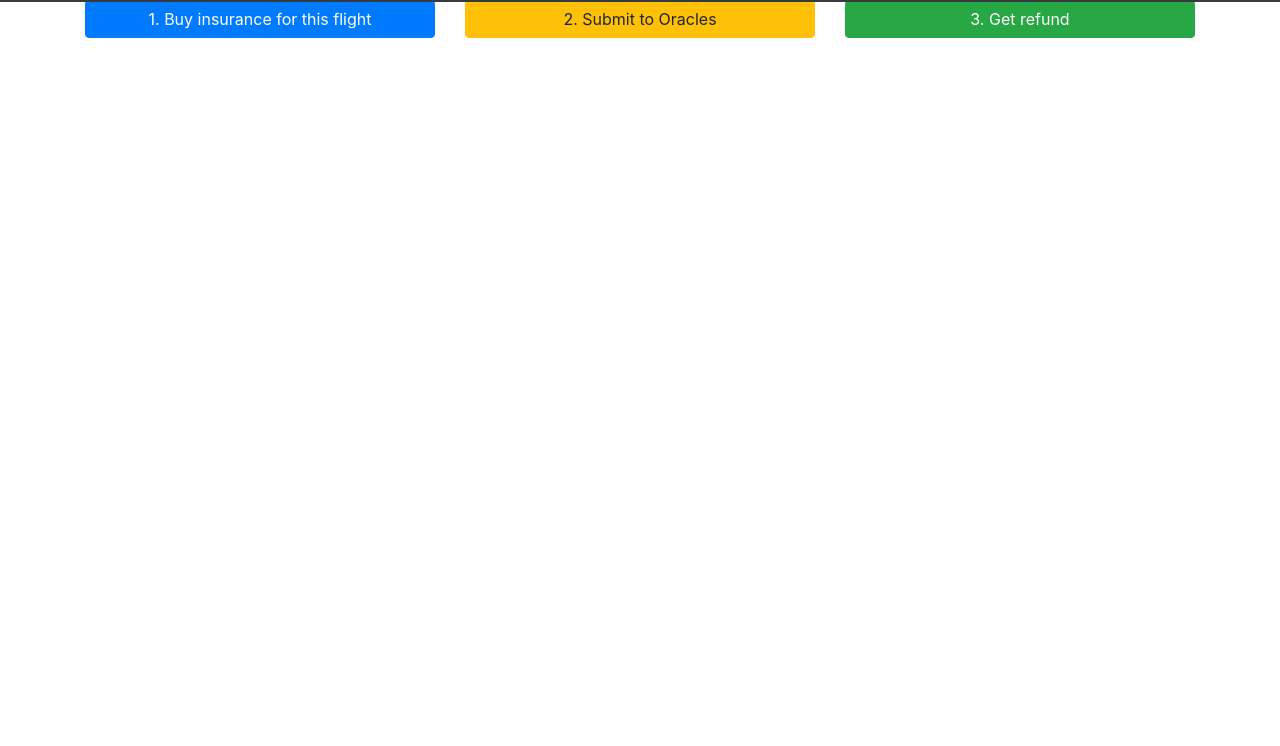
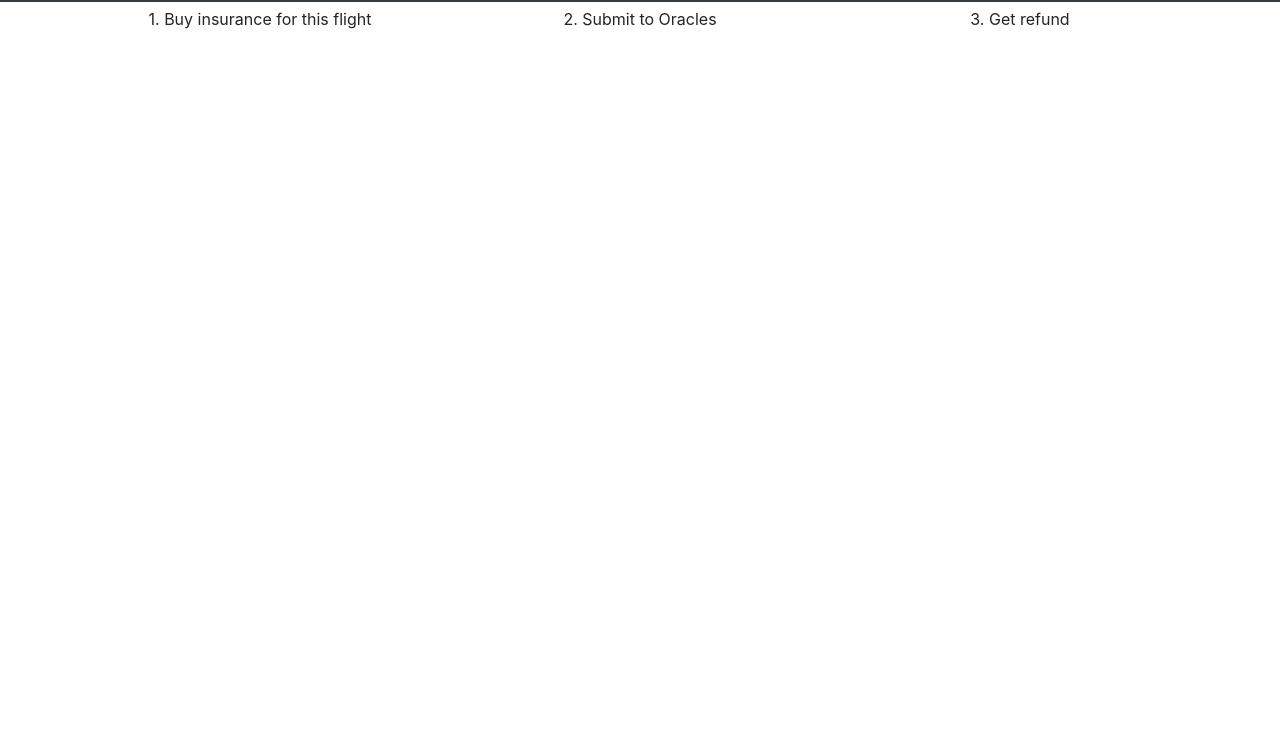
Before and after one commit to scheuclu/SoliditySampleProjects, a website: page FlighSurety/src/dapp/index.html in a window 1280 px wide. Shown: the part 54-800 px from the top of the page. Drawn offline with nearby package versions, Linux system fonts and the light colour scheme.

Commit message:
Updated UI

```diff
--- a/FlighSurety/src/dapp/flightsurety.css
+++ b/FlighSurety/src/dapp/flightsurety.css
@@ -1,19 +1,22 @@
 body {
-    background-image: url('flight.jpg'); /* Source: iStockPhoto */
+    background-image: url('https://upload.wikimedia.org/wikipedia/commons/b/b5/Antonov_Design_Bureau_Antonov_An-225_Mriya_at_Leipzig_Halle_%28EDDP-LEJ%29.jpg'); /* Source: iStockPhoto */
     background-repeat: no-repeat;
     background-size: cover;
 }
 
 .container {
     margin-top: 400px;
-    background-color: #000;
+    background-color: rgba(255, 255, 255, 0.5);
     opacity: 0.9;
-    color: #fff;
-    padding: 40px;
+    color: rgb(0, 0, 0);
+    padding: 100px;
+    font-size: larger;
+    vertical-align: bottom;
 }
 
 .top-20 {
     margin-top: 20px;
+    vertical-align: bottom;
 }
 
 h5 {
@@ -40,3 +43,12 @@ label.form {
 input {
     margin-right: 30px;
 }
+
+.my-button {
+    color: #050505;
+    font-weight: bold;
+    border: 2px solid black;
+    /* padding: 5px 10px; */
+}
+
+/* btn btn-primary btn-block */
--- a/FlighSurety/src/dapp/index.html
+++ b/FlighSurety/src/dapp/index.html
@@ -34,24 +34,24 @@
       <div id="display-wrapper" class="top-20"></div>
       <div class="top-20">
         <div class="form-group row">
-          <label class="col-sm-3" for="flight-number">Flight</label>
+          <label class="col-sm-3" for="flight-number">Select Flight</label>
           <div class="col-sm-9">
             <select class="form-control" id="flights-selector"></select>
           </div>
         </div>
         <div class="row">
           <div class="col">
-            <btn class="btn btn-primary btn-block" id="buy-insurance">
+            <btn class="btn my-button btn-block" id="buy-insurance">
               1. Buy insurance for this flight
             </btn>
           </div>
           <div class="col">
-            <btn class="btn btn-warning btn-block" id="submit-oracle">
+            <btn class="btn my-button btn-block" id="submit-oracle">
               2. Submit to Oracles
             </btn>
           </div>
           <div class="col">
-            <btn class="btn btn-success btn-block" id="refund">
+            <btn class="btn my-button btn-block" id="refund">
               3. Get refund
             </btn>
           </div>
```
Also changed, not shown: 1 other file.
